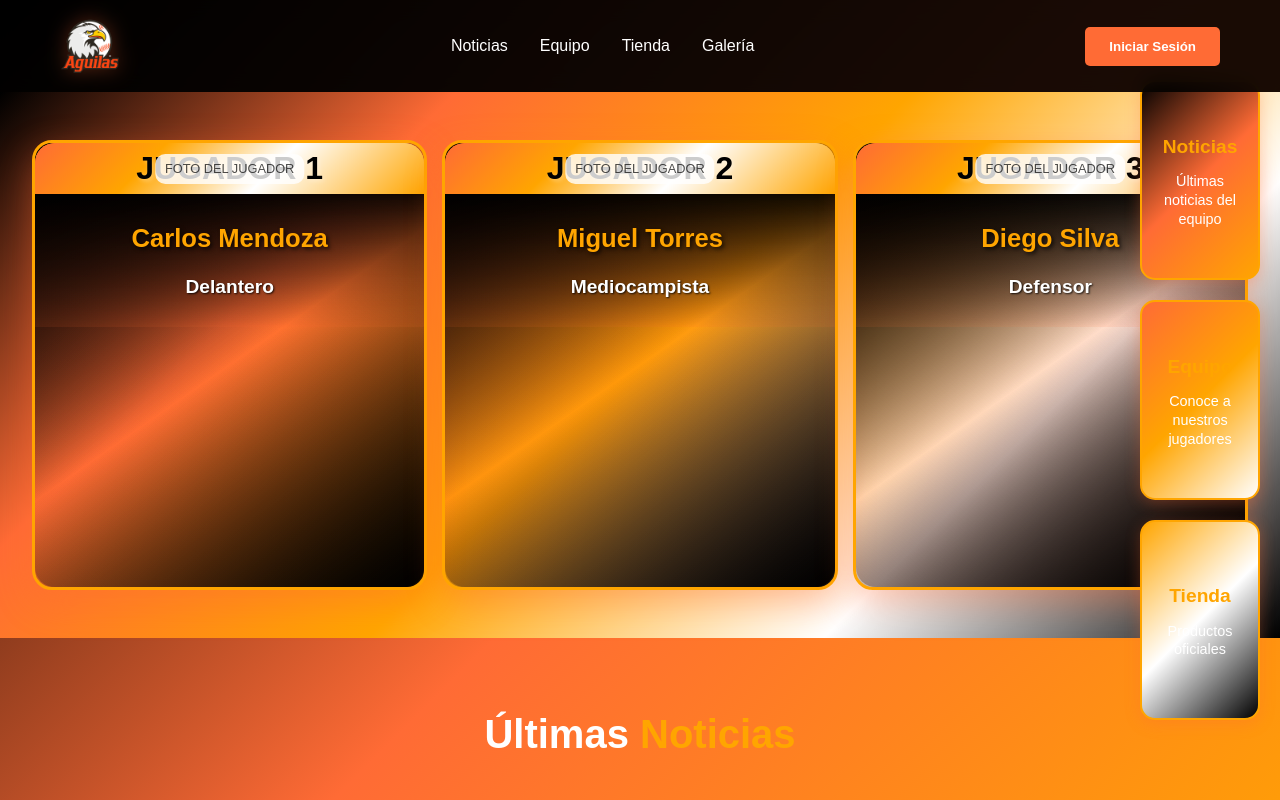
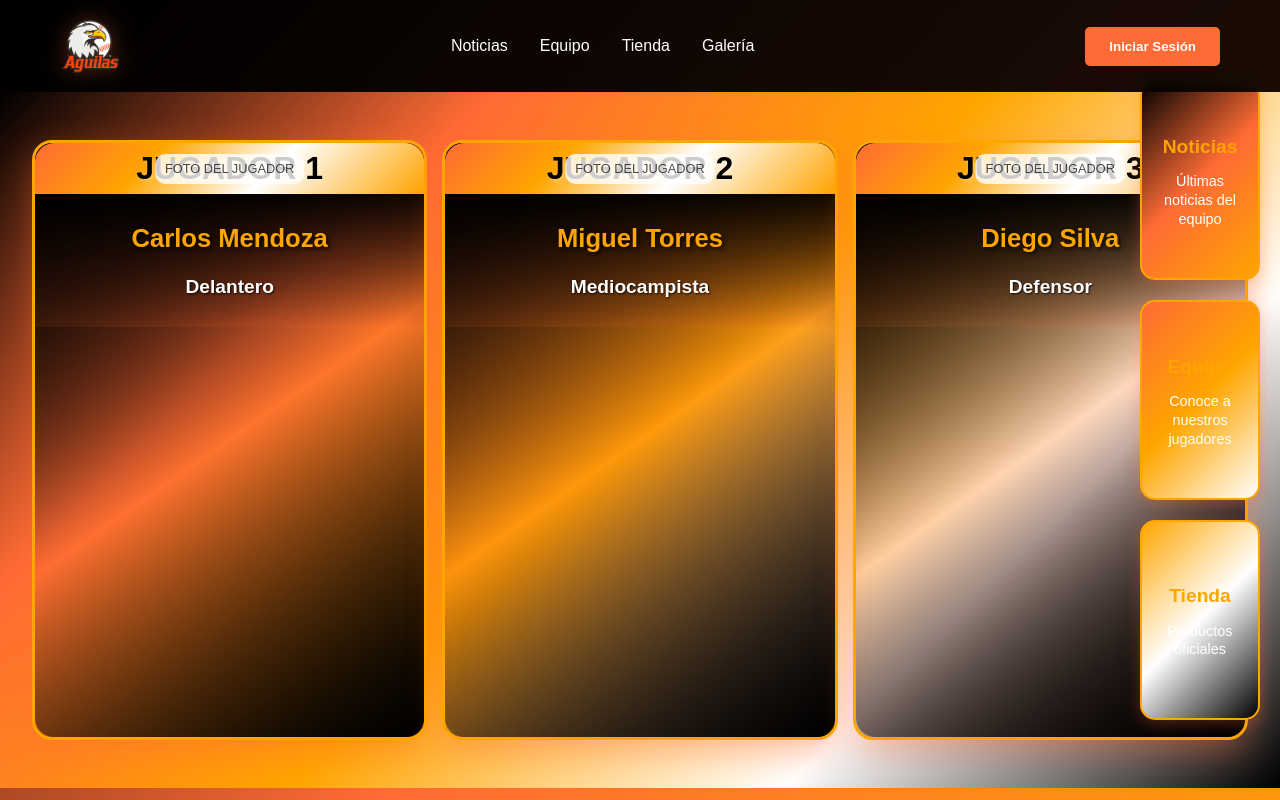
Before and after one commit to JosuePuentes/Frontend-aguilas, a React (Vite) app: page / in a window 1280 px wide. Shown: the top 800 px of the page. Built offline with nearby package versions, Linux system fonts and the light colour scheme.

Commit message:
CorrecciÃ³n: Banners mÃ¡s largos (altura aumentada de 450px a 600px)

```diff
--- a/src/styles/index.css
+++ b/src/styles/index.css
@@ -912,7 +912,7 @@ body {
   gap: 15px;
   padding: 3rem 2rem;
   background: linear-gradient(135deg, #000000 0%, #ff6b35 25%, #ffa500 50%, #ffffff 75%, #000000 100%);
-  min-height: 500px;
+  min-height: 650px;
   align-items: stretch;
   justify-content: space-between;
   width: 100%;
@@ -922,7 +922,7 @@ body {
 .player-banner {
   flex: 1;
   min-width: 0;
-  height: 450px;
+  height: 600px;
   background: linear-gradient(145deg, rgba(0, 0, 0, 0.95) 0%, rgba(255, 107, 53, 0.1) 50%, rgba(0, 0, 0, 0.95) 100%);
   border-radius: 20px;
   overflow: hidden;
@@ -1122,7 +1122,7 @@ body {
   }
 
   .player-banner {
-    height: 300px;
+    height: 400px;
     max-width: 100%;
   }
 
```
